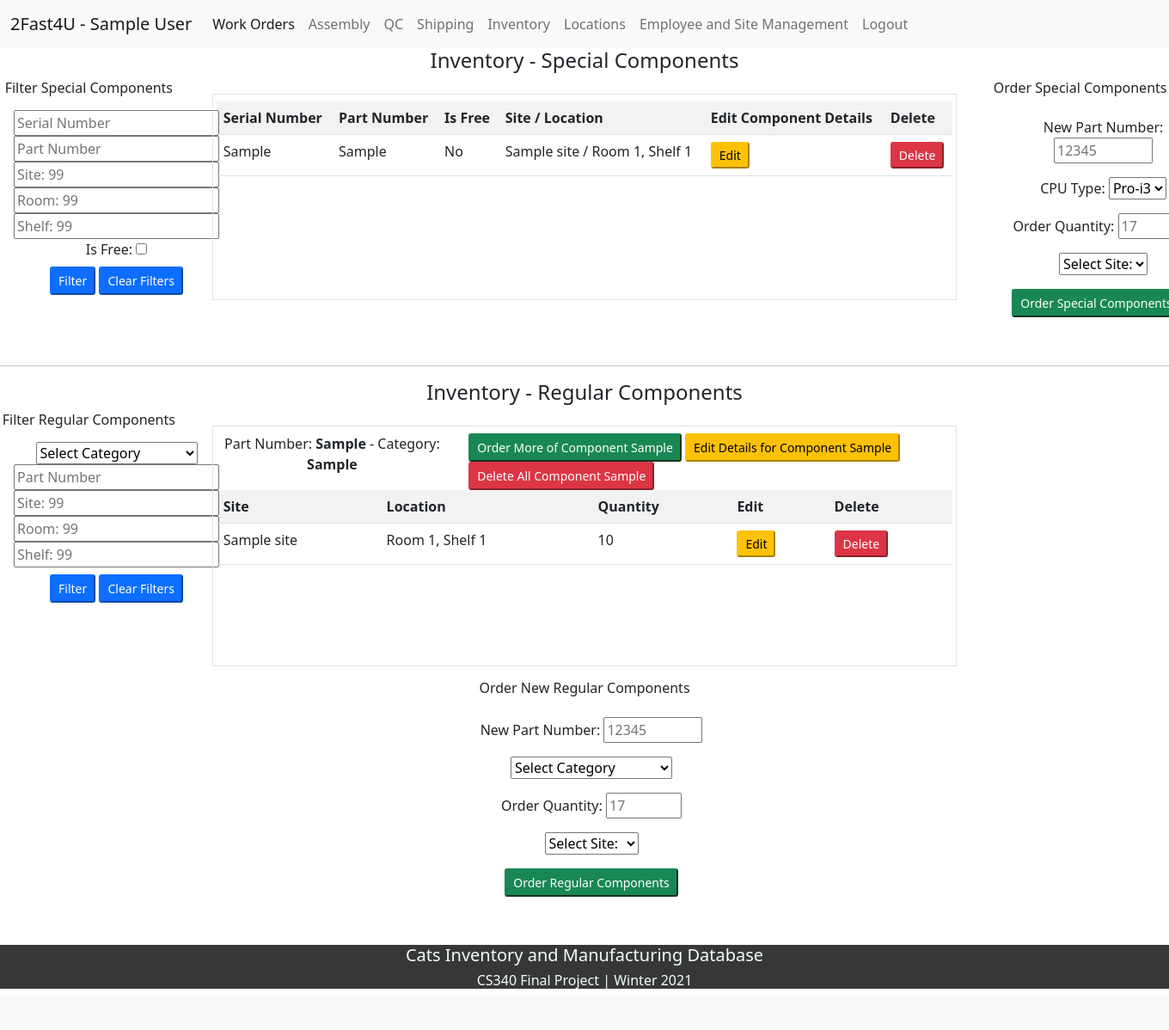
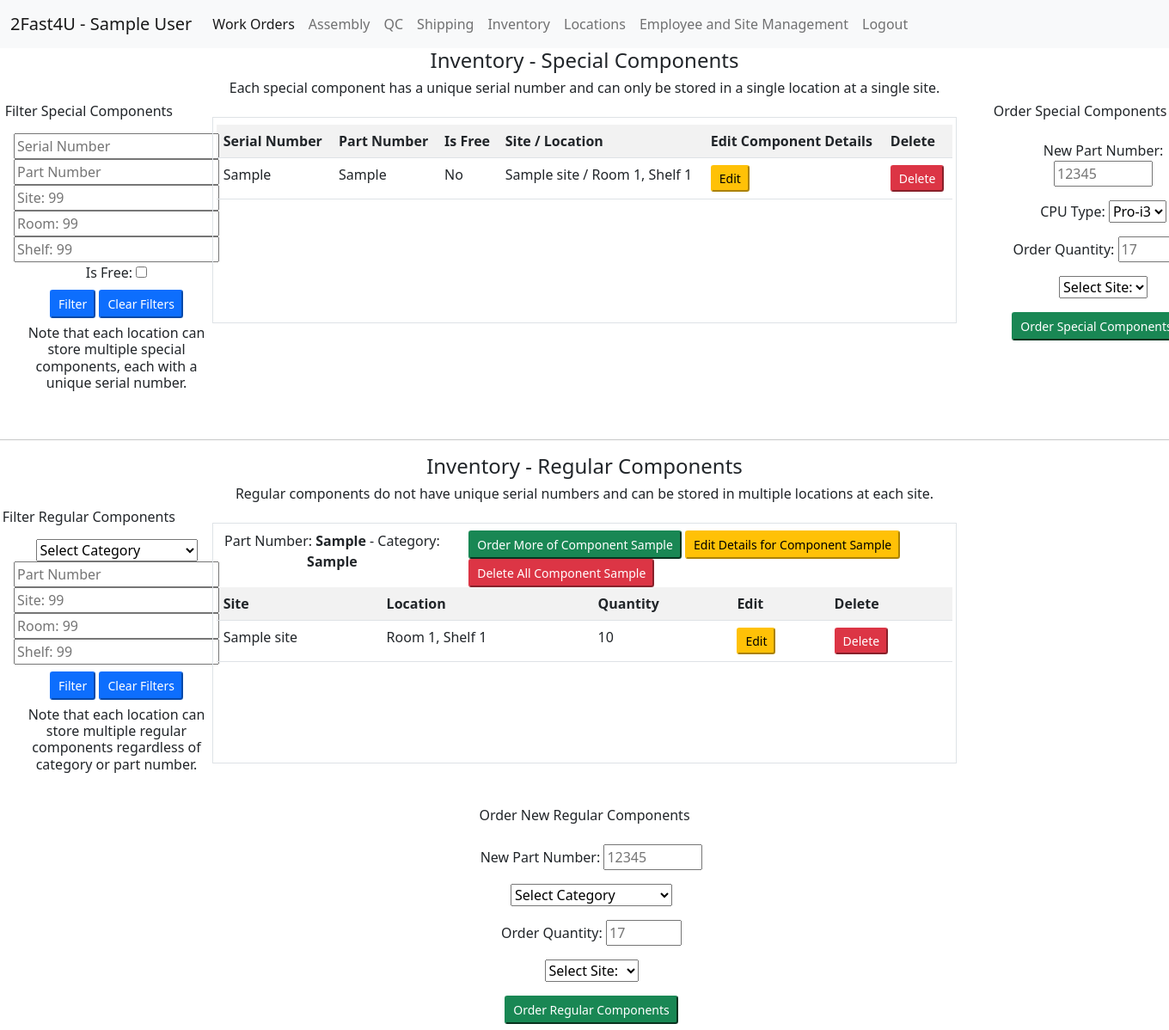
Before and after one commit to team-cs-cats/cimdb, a Flask app: template cim/templates/inventory.html in a window 1360 px wide; the page is wider, and only the part inside the window is pictured. Shown: the top 1198 px of that part at 86% size. Before the commit the page ends 1150 px from the top of that part, so only its background shows below. Run offline with Flask 2, Linux system fonts and the light colour scheme; the template is opened without the code that fills it: most values are stand-ins (such as "Sample title", 1, 10 or a date in 2020).

Commit message:
Update inventory.html
Added note to clarify M:M relationship

```diff
--- a/cim/templates/inventory.html
+++ b/cim/templates/inventory.html
@@ -12,6 +12,7 @@
 
 <div class="w-100">
 	<div class='text-center'><h4>Inventory - Special Components</h4></div>
+	<div class='text-center'><h6>Each special component has a unique serial number and can only be stored in a single location at a single site.</h6></div>
   <div class="row">
 
     <div class="col-2 text-center">
@@ -61,6 +62,8 @@
 				<input type="button" class="btn-sm btn-primary" value="Filter" onclick=addData() >
 				<input type="button" class="btn-sm btn-primary" value="Clear Filters" onclick=clearFilters() >
 			</div>
+
+			<div class='text-center'><h6>Note that each location can store multiple special components, each with a unique serial number.</h6></div>
 		</form>
 	</div>
 
@@ -164,6 +167,7 @@
 
 <div class="">
 	<div class="text-center"><h4>Inventory - Regular Components</h4></div>
+	<div class='text-center'><h6>Regular components do not have unique serial numbers and can be stored in multiple locations at each site.</h6></div>
 <div class="row">
 
 
@@ -217,8 +221,12 @@
 				<input type="button" class="btn-sm btn-primary" value="Filter" onclick=addData() >
 				<input type="button" class="btn-sm btn-primary" value="Clear Filters" onclick=clearFilters() >
 			</div>
+
+			<div class='text-center'><h6>Note that each location can store multiple regular components regardless of category or part number.</h6></div>
 		</form>
 	</div>
+
+
     </div>
 
     <div class="col-8">
```
